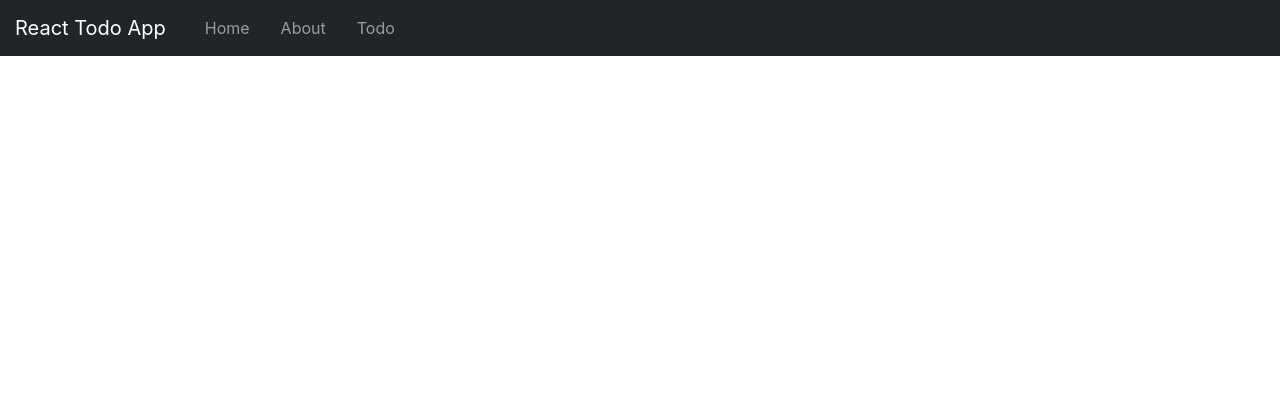
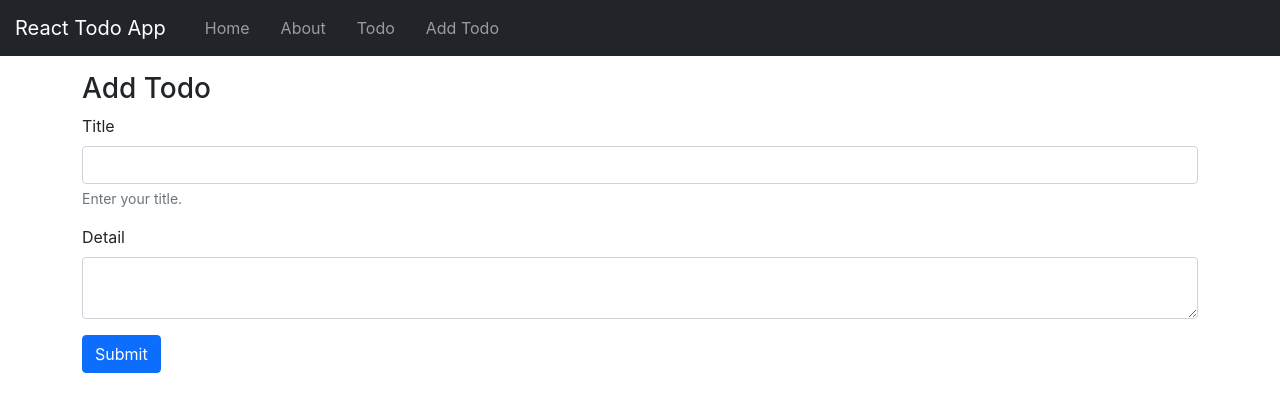
Before and after one commit to ashique12009/simple-react-todo-app, a React (Create React App) app: page /addtodos in a window 1280 px wide. Shown: the top 412 px of the page. Built offline with nearby package versions, Linux system fonts and the light colour scheme.

Commit message:
add operation done

```diff
--- a/src/App.js
+++ b/src/App.js
@@ -4,9 +4,27 @@ import Header from './Header';
 import Home from './Pages/Home';
 import About from './Pages/About';
 import Todos from './Pages/Todos';
+import AddTodos from './Pages/AddTodos';
 import { useState } from 'react';
 
 function App() {
+  const addTodo = (title, detail) => {
+    let sno = 0;
+    if (todos.length > 0) {
+      sno = todos[todos.length-1].sno + 1;
+    }
+    else {
+      sno = 1;
+    }
+
+    const incomingTodo = {
+      sno: sno,
+      title: title,
+      detail: detail
+    }
+    setTodos([...todos, incomingTodo]);
+  }
+
   const onDelete = (todo) => {
     setTodos(todos.filter((e) => {
       return e !== todo;
@@ -39,6 +57,7 @@ function App() {
       <Route exact path="/"><Home todos={todos} /></Route>
       <Route path="/about" component={About} />
       <Route path="/todos" component={Todos}><Todos todos={todos} onDelete={onDelete}></Todos></Route>
+      <Route path="/addtodos" component={AddTodos}><AddTodos addTodo={addTodo}></AddTodos></Route>
     </Router>
   );
 }
--- a/src/Header.js
+++ b/src/Header.js
@@ -28,6 +28,13 @@ function Header(props) {
                 }}
                 className="nav-link">Todo</Link>
             </li>
+            <li className="nav-item">
+              <Link
+                to={{
+                  pathname: '/addtodos',
+                }}
+                className="nav-link">Add Todo</Link>
+            </li>
           </ul>
         </div>
       </nav>
--- /dev/null
+++ b/src/Pages/AddTodos.js
@@ -0,0 +1,41 @@
+import React from 'react';
+import { useState } from 'react';
+import { useHistory } from "react-router-dom";
+
+function AddTodos(props) {
+  let history = useHistory();
+  const [title, setTitle] = useState("");
+  const [detail, setDetail] = useState("");
+
+
+  const submit = (e) => {
+    e.preventDefault();
+    if (title !== "" && detail !== "") {
+      props.addTodo(title, detail);
+      history.push('/todos');
+    }
+    else {
+      alert("Title and detail cannot be empty!");
+    }
+  }
+
+  return (
+    <div className="container mt-3">
+      <h3>Add Todo</h3>
+      <form onSubmit={submit}>
+        <div className="mb-3">
+          <label htmlFor="exampleInputEmail1" className="form-label">Title</label>
+          <input type="text" value={title} onChange={(e)=>{setTitle(e.target.value)}} className="form-control" id="exampleInputEmail1" aria-describedby="emailHelp"/>
+          <div id="emailHelp" className="form-text">Enter your title.</div>
+        </div>
+        <div className="mb-3">
+          <label htmlFor="exampleInputPassword1" className="form-label">Detail</label>
+          <textarea className="form-control" value={detail} onChange={(e)=>{setDetail(e.target.value)}}></textarea>
+        </div>
+        <button className="btn btn-primary">Submit</button>
+      </form>
+    </div>
+  )
+}
+
+export default AddTodos;
--- a/src/Pages/Todos.js
+++ b/src/Pages/Todos.js
@@ -5,9 +5,11 @@ const Todos = (props) => {
   return (
     <div className="container mt-3">
       <h3>Todo List</h3>
-      {props.todos.map((todo) => {
-        return <TodoItem todo={todo} key={todo.sno} onDelete={props.onDelete} />
-      })}
+      {props.todos.length > 0 ?
+        props.todos.map((todo) => {
+          return <TodoItem todo={todo} key={todo.sno} onDelete={props.onDelete} />
+        })
+      : "No Todos to display" }
     </div>
   );
 }
```
